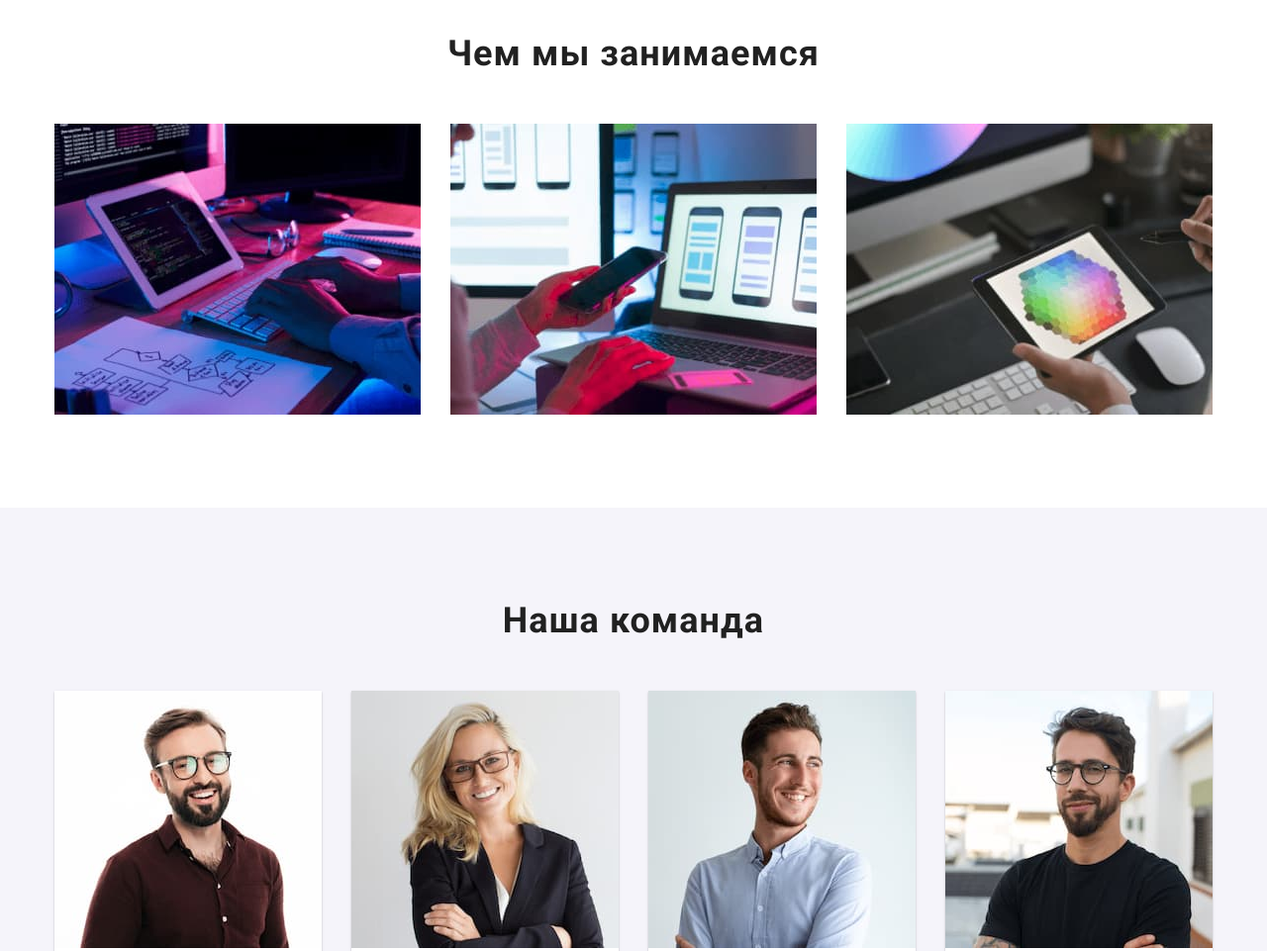
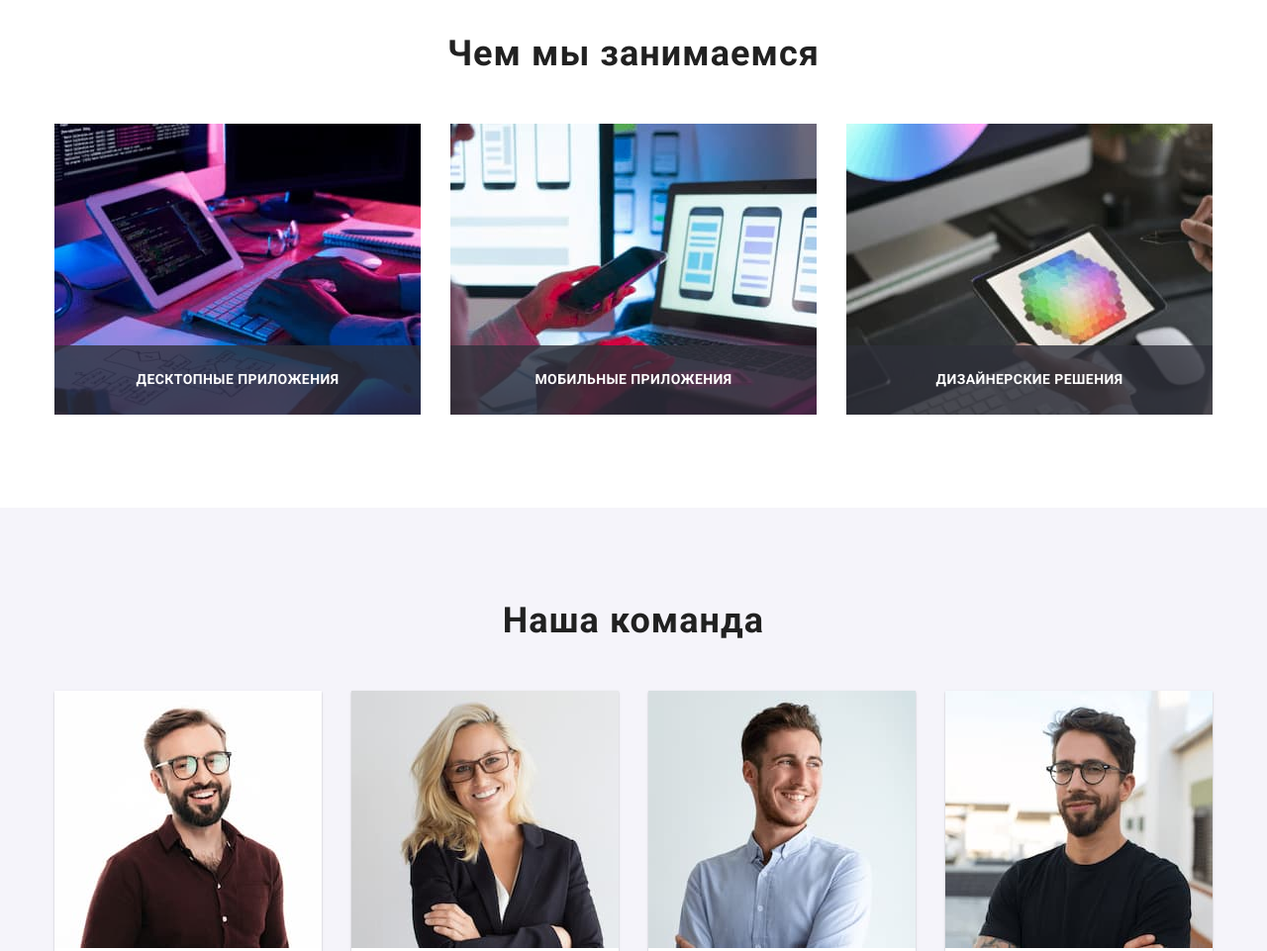
Before and after one commit to Searge/goit-markup-hw-06, a plain HTML site: page index.html in a window 1280 px wide. Shown: the part 1080-2041 px from the top of the page at 99% size. Drawn offline with Linux system fonts and the light colour scheme.

Commit message:
:bug: hw-05

```diff
--- a/css/styles.css
+++ b/css/styles.css
@@ -6,12 +6,14 @@
   --title-text-color: #212121;
   --logo-color: #000;
   --accent: #2196f3;
+  --accent-hover: #188ce8;
   --project-accent: rgba(33, 150, 243, 0.9);
   --border-color: #ececec;
   --border-box-color: #eeeeee;
   --ternary-buttons: #afb1b8;
   --footer-links-color: rgba(255, 255, 255, 0.6);
   --backdrop-bg: rgba(0, 0, 0, 0.2);
+  --dev-bg: rgba(47, 48, 58, 0.8);
   /* Fonts */
   --main-font: 'Roboto', sans-serif;
   --logo-font: 'Raleway', sans-serif;
@@ -176,7 +178,7 @@ _  _ ____ ____ ___  ____ ____
 }
 
 /* Blue bar */
-.menu__link::after {
+.menu__link.current::after {
   position: absolute;
   left: 0;
   bottom: 0;
@@ -189,13 +191,13 @@ _  _ ____ ____ ___  ____ ____
   content: '';
   background-color: var(--accent);
   transition: opacity 250ms var(--cubic);
-  opacity: 0;
+  opacity: 1;
 }
 
-.menu__link.current::after,
+/* .menu__link.current::after,
 .menu__link:hover:after {
   opacity: 1;
-}
+} */
 
 /*
 ____ ____ _  _ ___ ____ ____ ___ ____
@@ -272,6 +274,7 @@ ____ ____ ____ ___ ____ ____
 .footer.contacts__link {
   color: var(--footer-links-color);
   transition: color 250ms var(--cubic);
+  font-weight: 400;
 }
 
 .footer.contacts__link:hover,
@@ -339,6 +342,7 @@ ___  _  _ ___ ___ ____ _  _ ____
 
 .button:hover,
 .button:focus {
+  background-color: var(--accent-hover);
   box-shadow: 0 4px 4px rgba(0, 0, 0, 0.15);
 }
 
@@ -538,8 +542,34 @@ ___  ____ _  _ ____ _    ____ ___  _  _ ____ _  _ ___
   display: flex;
 }
 
+.dev__item {
+  position: relative;
+}
+
 .dev__item + .dev__item {
   margin-left: 30px;
+}
+
+/* Thumbs */
+.dev__desc {
+  position: absolute;
+  left: 0;
+  bottom: 0;
+  width: 100%;
+  padding: 27px 0;
+  background-color: var(--dev-bg);
+}
+
+.dev__text {
+  font-family: Roboto;
+  font-style: normal;
+  font-weight: bold;
+  font-size: 14px;
+  line-height: 1.14;
+  text-align: center;
+  letter-spacing: 0.03em;
+  text-transform: uppercase;
+  color: var(--primary-bg-color);
 }
 
 /*
--- a/index.html
+++ b/index.html
@@ -174,24 +174,36 @@
           <ul class="dev list">
             <li class="dev__item">
               <img
+                class="dev__image"
                 src="./images/portfolio/coding.jpg"
                 alt="Кодинг на планшете"
                 width="370"
               />
+              <div class="dev__desc">
+                <p class="dev__text">Десктопные приложения</p>
+              </div>
             </li>
             <li class="dev__item">
               <img
+                class="dev__image"
                 src="./images/portfolio/phone.jpg"
                 alt="Разработка миобильного приложения"
                 width="370"
               />
+              <div class="dev__desc">
+                <p class="dev__text">Мобильные приложения</p>
+              </div>
             </li>
             <li class="dev__item">
               <img
+                class="dev__image"
                 src="./images/portfolio/palette.jpg"
                 alt="Цветовая схема"
                 width="370"
               />
+              <div class="dev__desc">
+                <p class="dev__text">Дизайнерские решения</p>
+              </div>
             </li>
           </ul>
         </div>
```
